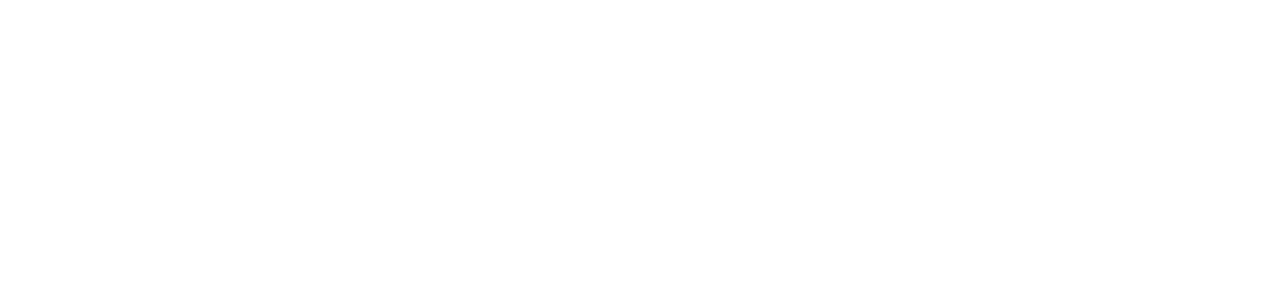
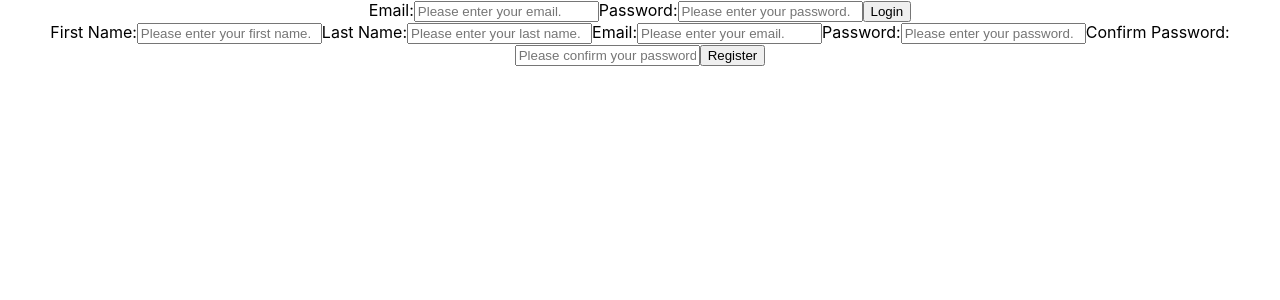
Before and after one commit to RyanCWithers/myShoeClosetApp, a React (Create React App) app in the folder client/: page /api/myShoeCloset/login in a window 1280 px wide. Shown: the top 300 px of the page. Built offline with nearby package versions, Linux system fonts and the light colour scheme.

Commit message:
Added redirect functionality for the login page

```diff
--- a/client/src/App.js
+++ b/client/src/App.js
@@ -2,23 +2,24 @@
 import LoginPage from './views/LoginPage';
 import MainUserPage from './views/MainUserPage';
 import CreateShoePage from './views/CreateShoePage';
-import {Router} from '@reach/router';
+import {Router, navigate} from '@reach/router';
 import {useState} from 'react';
 
 function App() {
 
   const [loggedIn, setLoggedIn] = useState(false);
 
-  // if(!loggedIn){
-  //   return(<LoginPage setLoggedIn = {setLoggedIn}/>)
-  // }
+  if(!loggedIn){
+    navigate("/api/myShoeCloset/login");
+  }
+
   return (
 
     <div className="App">
       <Router>
-        <LoginPage path = "/api/myShoeCloset" setLoggedIn = {setLoggedIn}/>
-        <MainUserPage path = "/api/myShoeCloset/user"/>
-        <CreateShoePage path = "/api/myShoeCloset/user/createShoe"/>
+            <MainUserPage path = "/api/myShoeCloset/user"/>
+            <CreateShoePage path = "/api/myShoeCloset/user/createShoe"/>
+            <LoginPage path = "/api/myShoeCloset/login" setLoggedIn = {setLoggedIn}/>
       </Router>
     </div>
   );
--- a/client/src/views/LoginPage.js
+++ b/client/src/views/LoginPage.js
@@ -2,10 +2,10 @@
 import LoginForm from '../components/LoginForm';
 import RegistrationForm from '../components/RegistrationForm';
 
-const LoginPage = props =>{
+const LoginPage = ({setLoggedIn}) =>{
     return(
         <div>
-            <LoginForm />
+            <LoginForm setLoggedIn = {setLoggedIn} />
             <RegistrationForm />
         </div>
     )
```
Also changed, not shown: 1 other file (tests, documents, lock files or other folders).
